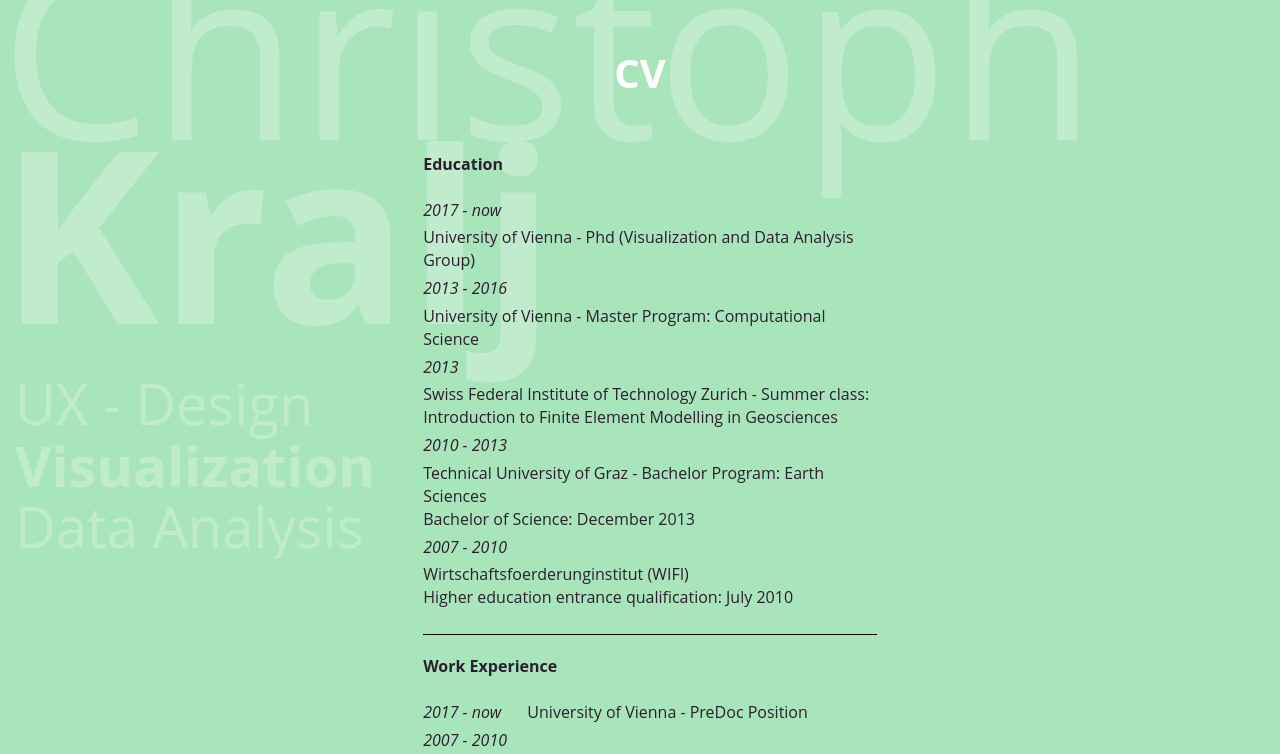
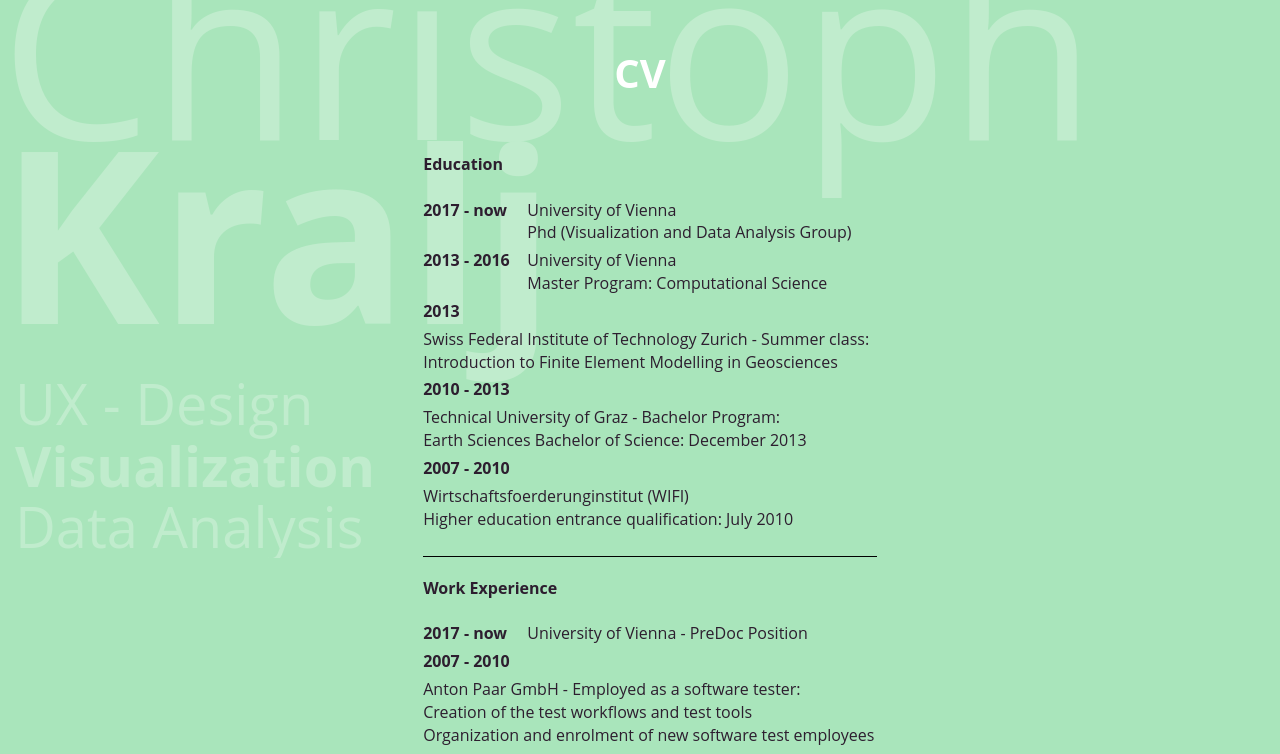
Before and after one commit to Christoph/Christoph.github.io, a website: page about.html in a window 1280 px wide. Shown: the part 45-799 px from the top of the page. Drawn offline with nearby package versions, Linux system fonts and the light colour scheme.

Commit message:
Fixed multiple errors

```diff
--- a/about.html
+++ b/about.html
@@ -36,39 +36,39 @@
       <h1 class="side-title"><strong>CV</strong></h1>
     </div>
 
-    <div style="margin-top: 35px; margin-bottom: 55px">
+    <div style="margin-top: 35px; margin-bottom: 200px">
       <div style="text-align: left; width: 37vw; margin: 0 auto">
-        <div class="corner" style="height: 600px;z-index: 1;position: relative;">
+        <div class="corner" style="z-index: 1;position: relative;">
           <div class="text-general" style="margin-left: 20px">
             <br>
             <strong>Education</strong>
             <br>
             <br>
-            <div class="cv-text"><em>2017 - now</em></div>
-            <div class="cv-general">University of Vienna - Phd (Visualization and Data Analysis Group)</div>
+            <div class="cv-text"><strong>2017 - now</strong></div>
+            <div class="cv-general">University of Vienna <br> Phd (Visualization and Data Analysis Group)</div>
             <br>
-            <div class="cv-text"><em>2013 - 2016</em></div>
-            <div class="cv-general">University of Vienna - Master Program: Computational Science</div>
+            <div class="cv-text"><strong>2013 - 2016</strong></div>
+            <div class="cv-general">University of Vienna <br> Master Program: Computational Science</div>
             <br>
-            <div class="cv-text"><em>2013</em></div>
+            <div class="cv-text"><strong>2013</strong></div>
             <div class="cv-general">Swiss Federal Institute of Technology Zurich - Summer class: <br> Introduction to Finite Element Modelling in Geosciences</div>
             <br>
-            <div class="cv-text"><em>2010 - 2013</em></div>
-            <div class="cv-general">Technical University of Graz - Bachelor Program: Earth Sciences <br> Bachelor of Science: December 2013 </div>
+            <div class="cv-text"><strong>2010 - 2013</strong></div>
+            <div class="cv-general">Technical University of Graz - Bachelor Program: <br> Earth Sciences Bachelor of Science: December 2013 </div>
             <br>
-            <div class="cv-text"><em>2007 - 2010</em></div>
+            <div class="cv-text"><strong>2007 - 2010</strong></div>
             <div class="cv-general">Wirtschaftsfoerderunginstitut (WIFI) <br> Higher education entrance qualification: July 2010 </div>
             <hr style="border-color: black">
             <strong>Work Experience</strong>
             <br>
             <br>
-            <div class="cv-text"><em>2017 - now</em></div>
+            <div class="cv-text"><strong>2017 - now</strong></div>
             <div class="cv-general">University of Vienna - PreDoc Position  </div>
             <br>
-            <div class="cv-text"><em>2007 - 2010</em></div>
+            <div class="cv-text"><strong>2007 - 2010</strong></div>
             <div class="cv-general">Anton Paar GmbH - Employed as a software tester: <br> Creation of the test workflows and test tools <br> Organization and enrolment of new software test employees</div>
             <br>
-            <div class="cv-text"><em>2002 - 2006</em></div>
+            <div class="cv-text"><strong>2002 - 2006</strong></div>
             <div class="cv-general">Anton Paar GmbH - Apprenticeship as a electronics engineer <br> Apprenticeship certificate: March 2006</div>
             <br>
           </div>
--- a/css/main.css
+++ b/css/main.css
@@ -147,7 +147,7 @@
   display: inline-block;
   position: relative;
   z-index: 1;
-  height: 95vh;
+  height: 99vh;
 }
 
 a.page-link {
```
Also changed, not shown: publications.html (+3 -3 lines), teaching.html (+1 -1 lines), vis.js (+5 -2 lines).
